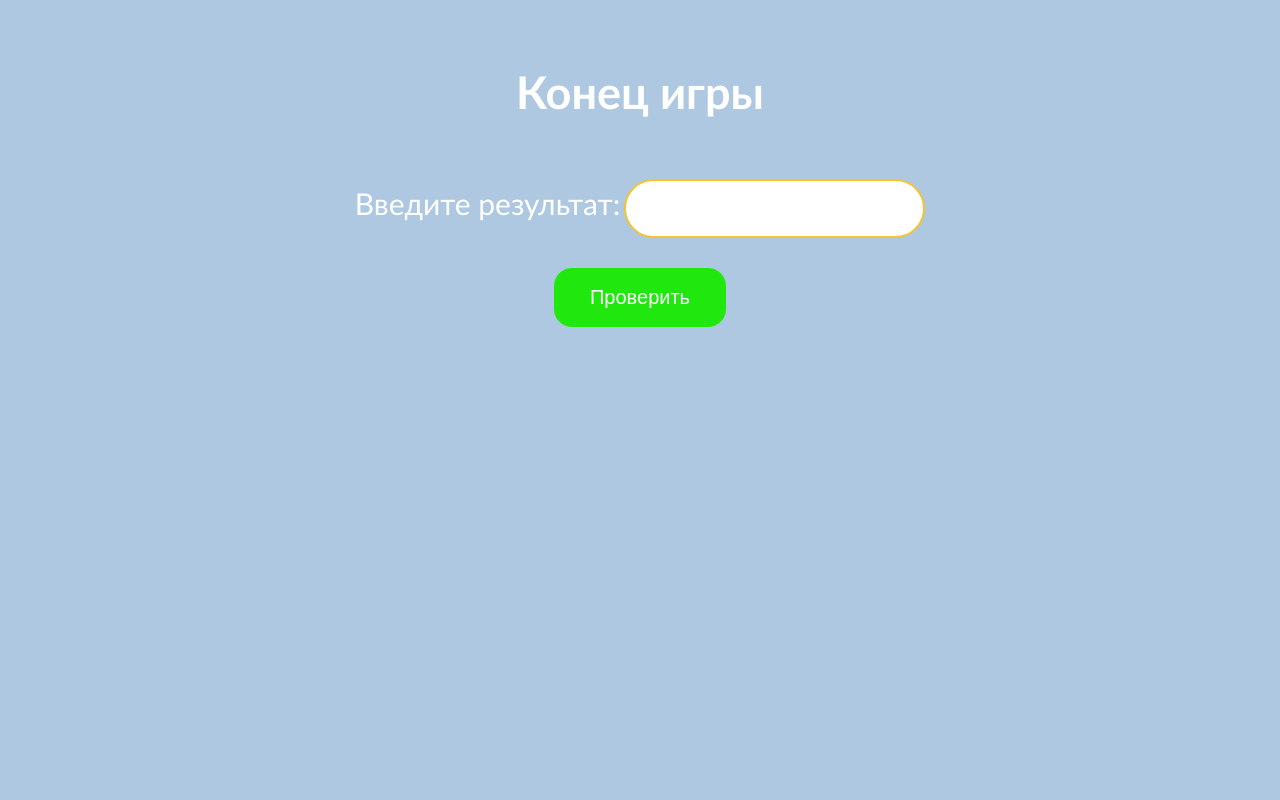
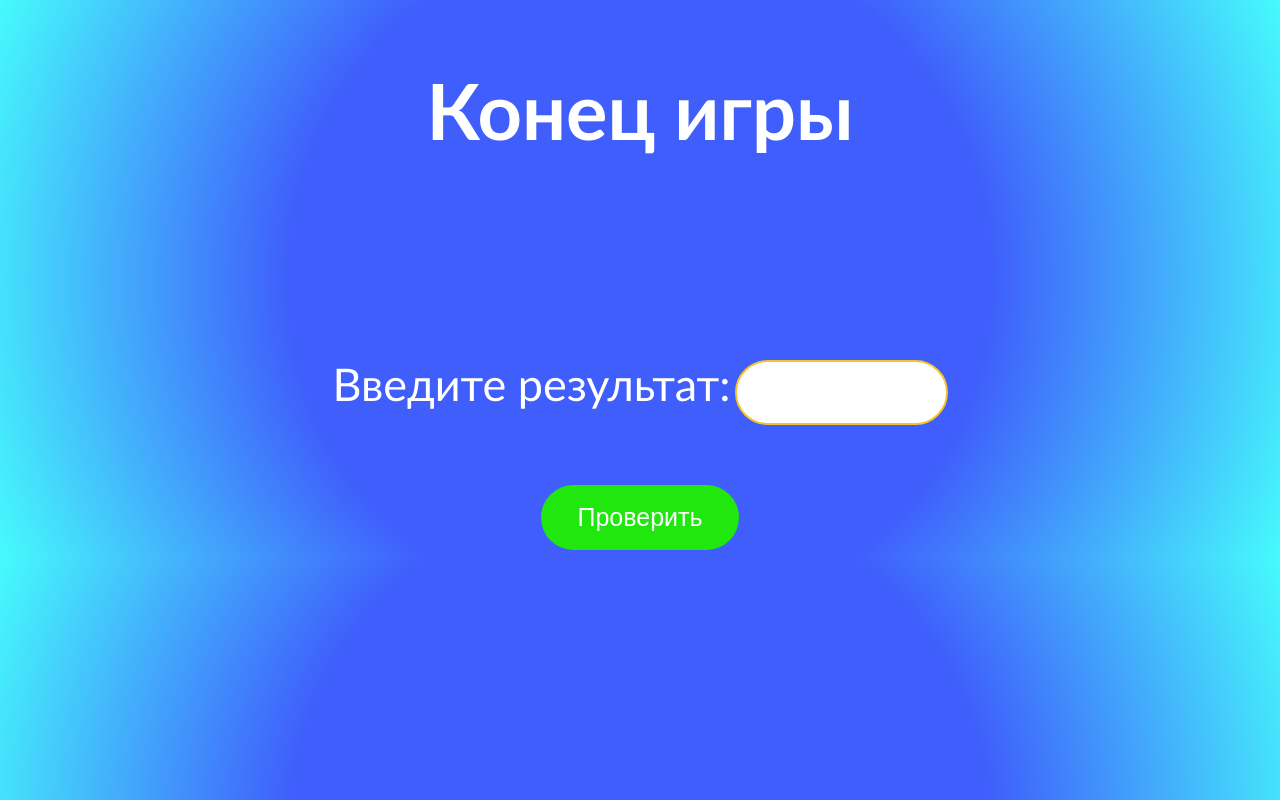
Before and after one commit to Kalyai/Oral-Calculation-Trainer, a Django app: page /result/ in a window 1280 px wide. Run offline with Django 5.2, Linux system fonts and the light colour scheme.

Commit message:
Add div, update background-color (Updade all .css)

```diff
--- a/Upgrade_arithmetic/Mental_arithmetic/forms.py
+++ b/Upgrade_arithmetic/Mental_arithmetic/forms.py
@@ -8,4 +8,4 @@ class CalculationForm(forms.Form):
     display_time = forms.FloatField(label="Время показа чисел", min_value=10**-6, max_value=20)
 
 class ResultForm(forms.Form):
-    user_answer = forms.IntegerField(label="Введите результат")
+    user_answer = forms.IntegerField(label="Введите результат", min_value=-10**7 * 20, max_value=10**7 * 20)
--- a/Upgrade_arithmetic/Mental_arithmetic/static/styles_for_calculation_form.css
+++ b/Upgrade_arithmetic/Mental_arithmetic/static/styles_for_calculation_form.css
@@ -5,6 +5,7 @@ body {
   text-align: center;
   padding: 20px;
   color: rgb(32, 209, 14);
+  overflow: hidden;
 }
 
 input[type="text"],
--- a/Upgrade_arithmetic/Mental_arithmetic/static/styles_for_ready_part.css
+++ b/Upgrade_arithmetic/Mental_arithmetic/static/styles_for_ready_part.css
@@ -1,9 +1,11 @@
 body {
   font-family: Trebuchet MS, sans-serif;
-  background-color: #aec8e2;
+  background: rgb(63,94,251);
+  background: radial-gradient(circle, rgba(63,94,251,1) 50%, rgba(70,252,88,1) 100%);
   text-align: center;
   padding: 50px;
-  color: white;
+  color: lightgreen;
+  overflow: hidden;
 }
 
 h1 {
--- a/Upgrade_arithmetic/Mental_arithmetic/static/styles_for_result.css
+++ b/Upgrade_arithmetic/Mental_arithmetic/static/styles_for_result.css
@@ -1,26 +1,26 @@
 body {
   font-family: Trebuchet MS, sans-serif;
-  background-color: #aec8e2;
+  background: rgb(63,94,251);
+  background: radial-gradient(circle, rgba(63,94,251,1) 50%, rgba(70,251,252,1) 100%);
   text-align: center;
-  padding: 20px;
   color: white;
 }
 
 h2 {
-  font-size: 45px; /* Размер заголовка */
-  margin-bottom: 60px; /* Отступ снизу от заголовка */
+  font-size: 77.5px;
+  margin-bottom: 200px;
 }
 
 form {
-  display: inline-block; /* Делаем форму блочным элементом */
+  display: inline-block;
 }
 
 input[type="text"],
 input[type="number"] {
-  padding: 16px; /* Увеличиваем внутренний отступ для текстовых полей */
-  border: 2px solid #f4c430; /* Устанавливаем цвет рамки */
-  border-radius: 64px; /* Задаем радиус границы */
-  font-size: 20px; /* Увеличиваем размер текста */
+  padding: 16px;
+  border: 2px solid #f4c430;
+  border-radius: 64px;
+  font-size: 25px;
 }
 
 button[type="submit"] {
@@ -28,12 +28,12 @@ button[type="submit"] {
   color: white;
   padding: 18px 36px;
   border: none;
-  border-radius: 18px;
+  border-radius: 64px;
   cursor: pointer;
-  font-size: 20px; /* Размер кнопки */
-  margin-top: 30px; /* Отступ сверху кнопки */
+  font-size: 25px;
+  margin-top: 60px;
 }
 
 label {
-  font-size: 30px; /* Увеличиваем размер текста для меток */
+  font-size: 45px;
 }
--- a/Upgrade_arithmetic/Mental_arithmetic/templates/win.html
+++ b/Upgrade_arithmetic/Mental_arithmetic/templates/win.html
@@ -8,8 +8,10 @@
     <link rel="stylesheet" type="text/css" href="{% static 'styles_for_win.css' %}">
 </head>
 <body>
-    <h2>Поздравляю! Ты ответил правильно</h2>
-    <button id="try_again_button">Попробовать еще раз</button>
+    <div id="table">
+        <h2>Поздравляю! Ты ответил правильно</h2>
+        <button id="try_again_button">Попробовать еще раз</button>
+    </div>
     <div id="falling-checkmarks-container"></div>
     <script>
         document.getElementById('try_again_button').addEventListener('click', function() {
```
Also changed, not shown: Upgrade_arithmetic/Mental_arithmetic/static/styles_for_game.css (+19 -5 lines), Upgrade_arithmetic/Mental_arithmetic/static/styles_for_lose.css (+25 -14 lines), Upgrade_arithmetic/Mental_arithmetic/static/styles_for_win.css (+15 -3 lines), Upgrade_arithmetic/Mental_arithmetic/templates/calculation_form.html (+8 -6 lines), Upgrade_arithmetic/Mental_arithmetic/templates/lose.html (+5 -3 lines), Upgrade_arithmetic/Mental_arithmetic/templates/start_game.html (+6 -4 lines), Upgrade_arithmetic/db.sqlite3.
